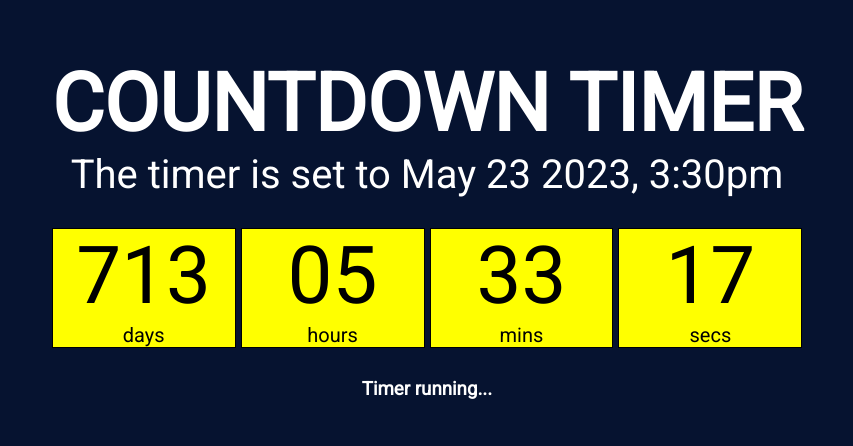
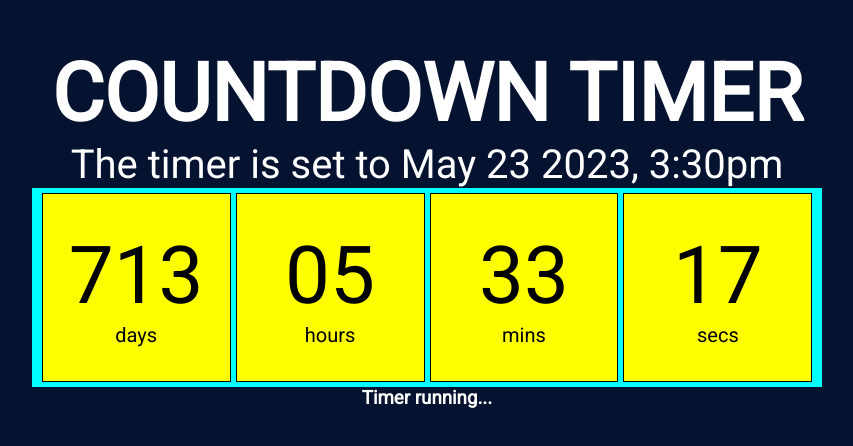
Before and after one commit to ayarmkt/countdown-timer, a plain HTML site: page index.html in a window 1280 px wide. Shown: the part 172-618 px from the top of the page, without its empty margins (213-1066 px from the left). Drawn offline with Linux system fonts and the light colour scheme.

Commit message:
changed css to show timer in square format

```diff
--- a/index.html
+++ b/index.html
@@ -13,7 +13,7 @@
   </head>
   <body>
     <div class="container">
-      <div class="main-section">
+      <!-- <div class="main-section"> -->
       <div class="text-description">
         <h2>COUNTDOWN TIMER</h2>
         <p>
@@ -53,7 +53,7 @@
       <div class="timer-description">
         <h3>Timer running...</h3>
       </div>
-      </div>
+      <!-- </div> -->
     </div>
   </body>
   <script src="./script.js"></script>
--- a/style.css
+++ b/style.css
@@ -5,31 +5,41 @@
   font-family: 'Roboto', sans-serif;
 }
 
+body {
+  background-color: rgb(6, 19, 48);
+}
+
 /*CONTAINER*/
+
 .container {
   background-color: rgb(6, 19, 48);
   height: 100vh;
-  width: 100vw;
+  max-width: 100vw;
   display: grid;
-  grid-template-areas:
+  /*grid-template-areas:
     '. . . '
     '. main main main main .'
     '. main  main main main .'
-    '. . . .';
+    '. . . .';*/
   align-content: center;
   justify-content: center;
+  /*margin: 0 20px;*/
 }
 
+/*
 .main-section {
   grid-area: main;
+  width: 100%;
   display: grid;
   grid-gap: 10px;
   padding: 0 30px;
-}
+}*/
 
 /*TEXT*/
 .text-description {
-  width: 100%;
+  /*width: 100%;*/
+  max-width: inherit;
+  padding: 0 20px;
   grid-area: 1/1;
   display: grid;
   justify-items: center;
@@ -38,6 +48,7 @@
 
 .text-description > * {
   color: white;
+  text-align: center;
 }
 
 .text-description h2 {
@@ -54,11 +65,29 @@
 
 /*TIMER*/
 .timer {
-  width: 100%;
+  /*width: 100%;*/
+  max-width: inherit;
   display: grid;
   grid-template-columns: repeat(auto-fit, minmax(130px, 1fr));
+  /*grid-template-columns: repeat(auto-fill, minmax(8rem, 1fr));*/
+  grid-auto-rows: 1fr;
   grid-gap: 5px;
-  margin: 20px 0;
+  /*margin: 50px 0;*/
+  background: aqua;
+  padding: 5px 10px;
+}
+
+.timer::before {
+  content: '';
+  width: 0;
+  padding-bottom: 100%;
+  grid-row: 1 / 1;
+  grid-column: 1 / 1;
+}
+
+.timer-component:first-child {
+  grid-row: 1 / 1;
+  grid-column: 1 / 1;
 }
 
 .timer-component {
@@ -87,9 +116,7 @@
   display: grid;
   justify-content: center;
   align-content: center;
-}
-
-.timer-description {
+  max-width: inherit;
   color: white;
 }
 
```
Lines whose indentation alone changed are shown as unchanged.
